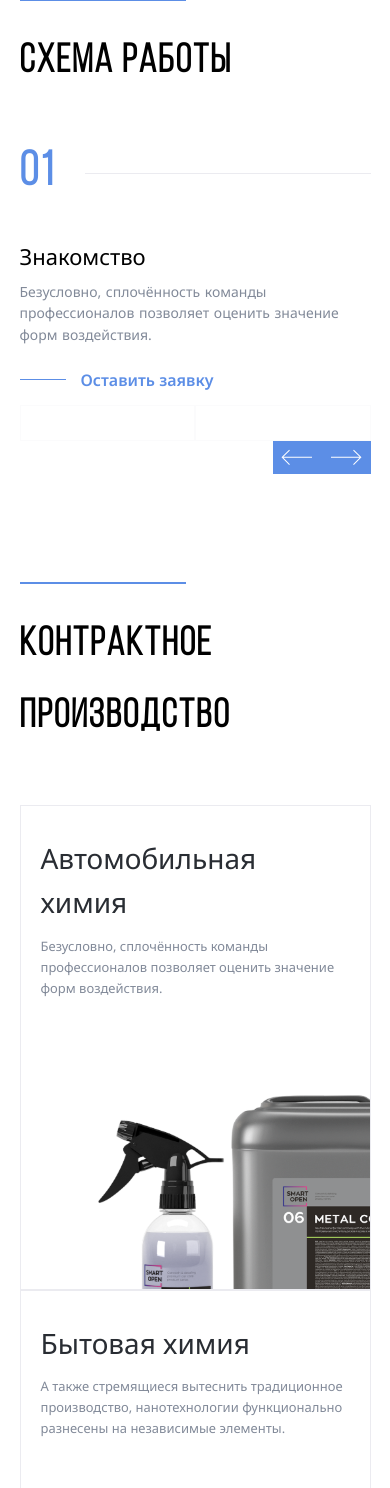
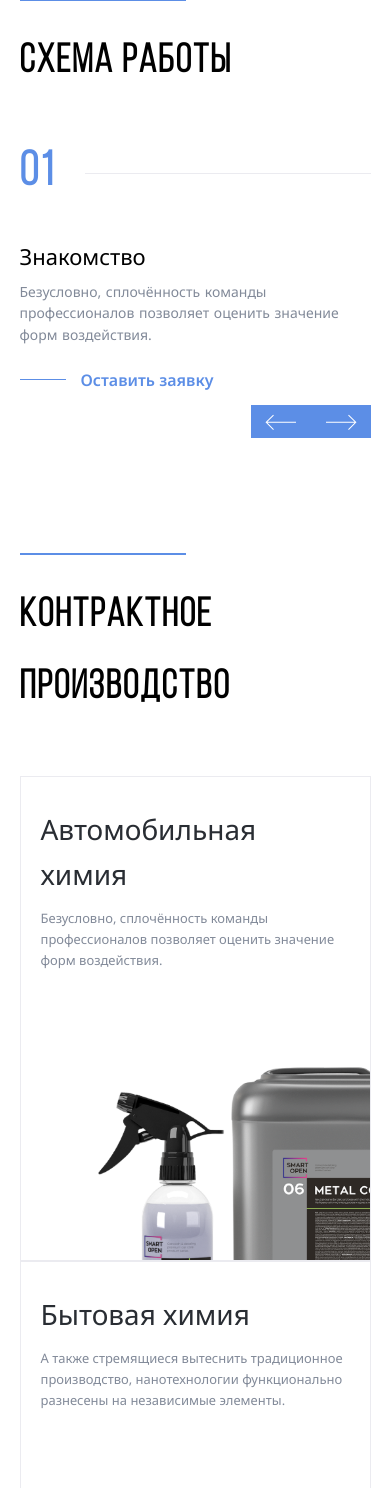
Before and after one commit to NadiaUST/alliance, a PHP site: page / in a window 390 px wide. Shown: the part 1295-2783 px from the top of the page. Run offline with PHP 8.4, Linux system fonts and the light colour scheme.

Commit message:
create: added section blog

```diff
--- a/css/style.css
+++ b/css/style.css
@@ -243,21 +243,24 @@ body {
   flex-direction: column;
   margin-top: 0;
 }
-.sliderSteps-buttons {
-  display: none;
+.primary-buttons-wrapper {
+  display: flex;
   justify-content: flex-end;
-  height: 2.5rem;
+  height: 60px;
 }
-.sliderSteps-button-prev,
-.sliderSteps-button-next {
+.primary-button-prev,
+.primary-button-next {
   height: 100%;
   background: var(--main, rgba(92, 142, 230, 1));
-  width: 3.75rem;
+  width: 80px;
   height: 2.5rem;
   display: flex;
   align-items: center;
   justify-content: center;
   cursor: pointer;
+}
+.sliderSteps-buttons {
+  display: none;
 }
 .header-features-img {
   width: 36px;
@@ -581,6 +635,13 @@ body {
   }
   .navbar-button {
     padding: 15px 18px;
+  }
+  .primary-buttons-wrapper {
+    height: 40px;
+  }
+  .primary-button-prev,
+  .primary-button-next {
+    width: 60px;
   }
   .slider-buttons {
     display: flex;
--- a/index.html
+++ b/index.html
@@ -278,27 +278,13 @@
             </li>
           </ol>
           <!-- Кнопки навигации -->
-          <div class="slider-buttons">
-            <div class="slider-button-prev">
+          <div class="sliderSteps-buttons primary-buttons-wrapper">
+            <div class="sliderSteps-button-prev primary-button-prev">
               <svg width="36" height="24">
                 <use href="img/sprite.svg#arrow-prev"></use>
               </svg>
             </div>
-            <div class="slider-button-next">
-              <svg width="36" height="24">
-                <use href="img/sprite.svg#arrow-next"></use>
-              </svg>
-            </div>
-          </div>
-          <!-- /.slider-buttons -->
-          <!-- Кнопки навигации -->
-          <div class="sliderSteps-buttons">
-            <div class="sliderSteps-button-prev">
-              <svg width="36" height="24">
-                <use href="img/sprite.svg#arrow-prev"></use>
-              </svg>
-            </div>
-            <div class="sliderSteps-button-next">
+            <div class="sliderSteps-button-next primary-button-next">
               <svg width="36" height="24">
                 <use href="img/sprite.svg#arrow-next"></use>
               </svg>
@@ -626,6 +612,85 @@
       <!-- /.container -->
     </section>
     <!-- /.section clients -->
+    <section class="section blog">
+      <div class="container">
+        <div class="seporator"></div>
+        <!-- /.seporator -->
+        <h2 class="section-title">Блог экспертов в области производства</h2>
+        <!-- Slider main container -->
+        <div class="swiper blog-slider">
+          <!-- Additional required wrapper -->
+          <div class="swiper-wrapper">
+            <!-- Slides -->
+            <a href="#" class="swiper-slide blog-card">
+              <img
+                src="img/blog/image1.jpg"
+                alt="Image: blog"
+                class="blog-card-image"
+              />
+              <h3 class="blog-card-title">
+                Современная методология разработки одухотворила всех причастных
+              </h3>
+              <p class="blog-card-text">
+                Действия представителей оппозиции, превозмогая сложившуюся
+                непростую экономическую ситуацию, в равной степени
+                предоставлены...
+              </p>
+            </a>
+            <a href="#" class="swiper-slide blog-card">
+              <img
+                src="img/blog/image2.jpg"
+                alt="Image: blog"
+                class="blog-card-image"
+              />
+              <h3 class="blog-card-title">
+                Сложно сказать, почему жизнь прекрасна
+              </h3>
+              <p class="blog-card-text">
+                Сложно сказать, почему элементы политического процесса
+                функционально разнесены на независимые элементы. Безусловно,
+                высокотехнологичная...
+              </p>
+            </a>
+            <a href="#" class="swiper-slide blog-card">
+              <img
+                src="img/blog/image1.jpg"
+                alt="Image: blog"
+                class="blog-card-image"
+              />
+              <h3 class="blog-card-title">
+                Современная методология разработки одухотворила всех причастных
+              </h3>
+              <p class="blog-card-text">
+                Действия представителей оппозиции, превозмогая сложившуюся
+                непростую экономическую ситуацию, в равной степени
+                предоставлены...
+              </p>
+            </a>
+          </div>
+          <div class="blog-slider-footer">
+            <a href="#" class="button-link">Весь блог</a>
+            <!-- If we need navigation buttons -->
+            <div class="blog-buttons primary-buttons-wrapper">
+              <div class="blog-button-prev primary-button-prev">
+                <svg width="36" height="24">
+                  <use href="img/sprite.svg#arrow-prev"></use>
+                </svg>
+              </div>
+              <div class="blog-button-next primary-button-next">
+                <svg width="36" height="24">
+                  <use href="img/sprite.svg#arrow-next"></use>
+                </svg>
+              </div>
+            </div>
+            <!-- /.slider-buttons -->
+          </div>
+          <!-- /.blog-slider-footer -->
+        </div>
+      </div>
+      <!-- /.container -->
+    </section>
+    <!-- /.section blog -->
     <script src="js/swiper-bundle.min.js"></script>
     <script src="js/main.js"></script>
   </body>
--- a/js/main.js
+++ b/js/main.js
@@ -105,3 +105,28 @@ const swiperSteps = new Swiper(".swiperSteps", {
     },
   },
 });
+// Подключение слайдера blog
+const swiperBlog = new Swiper(".blog-slider", {
+  speed: 400, // управление с помощью API (скорость)
+  slidesPerView: 2,
+  spaceBetween: 30,
+  navigation: {
+    // подключение кнопок навигации
+    nextEl: ".blog-button-next", // вперед листает слайд
+    prevEl: ".blog-button-prev", // назад листает слайд
+  },
+  breakpoints: {
+    // когда окно шире, чем >= 374px
+    374: {
+      slidesPerView: 1,
+    },
+    // когда окно шире, чем >= 768px
+    768: {
+      slidesPerView: 2,
+    },
+    // когда окно шире, чем >= 1024px
+    1024: {
+      slidesPerView: 2,
+    },
+  },
+});
```
Also changed, not shown: other parts of css/style.css (+54 -0 lines), 2 other files.
